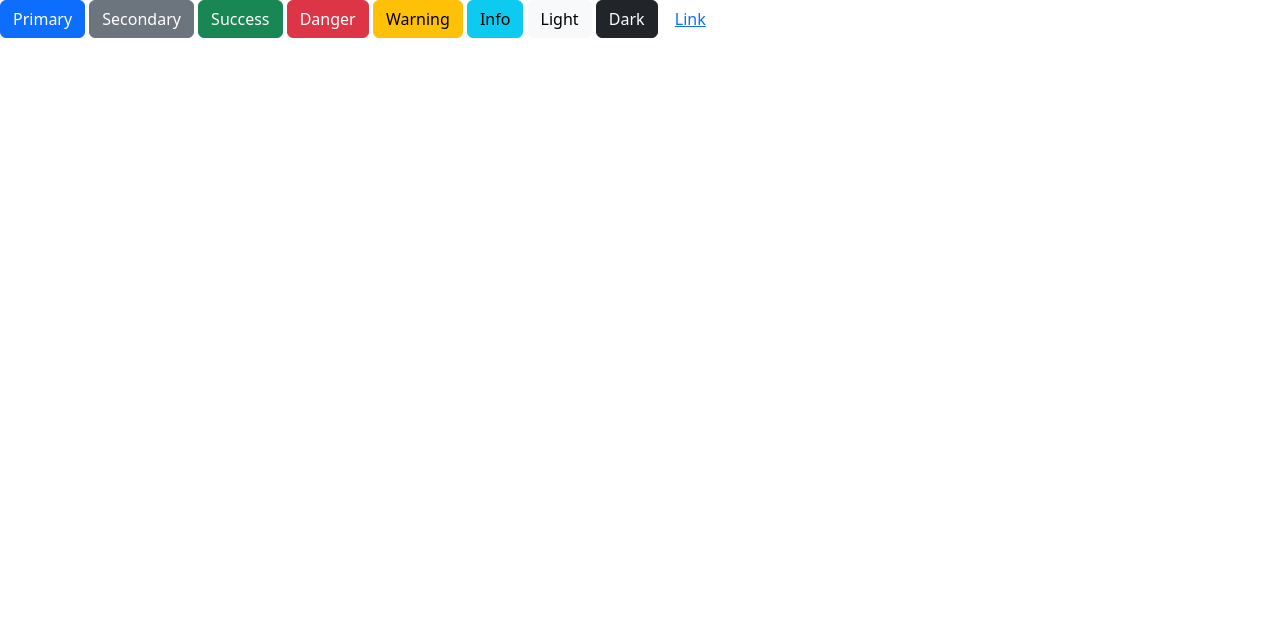
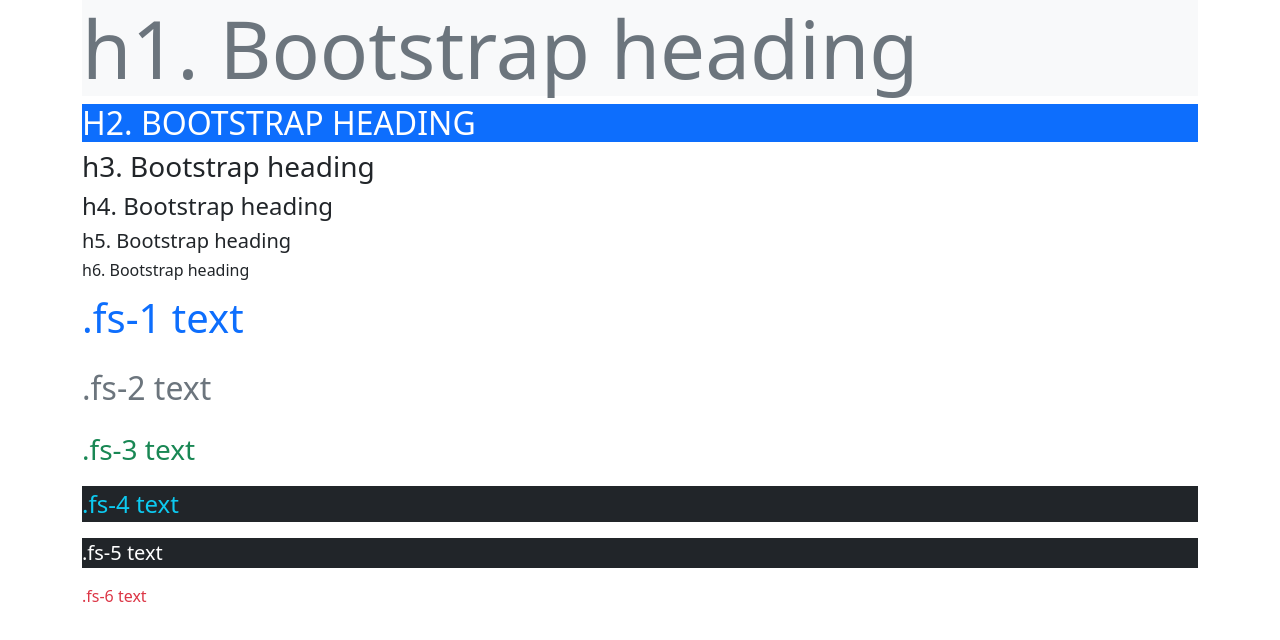
Before and after one commit to konstantine811/Bootstrap_practic, a plain HTML site: page index.html in a window 1280 px wide. Drawn offline with nearby package versions, Linux system fonts and the light colour scheme.

Commit message:
add typography and text colors

```diff
--- a/index.html
+++ b/index.html
@@ -21,14 +21,22 @@
     />
   </head>
   <body>
-    <button type="button" class="btn btn-primary">Primary</button>
-    <button type="button" class="btn btn-secondary">Secondary</button>
-    <button type="button" class="btn btn-success">Success</button>
-    <button type="button" class="btn btn-danger">Danger</button>
-    <button type="button" class="btn btn-warning">Warning</button>
-    <button type="button" class="btn btn-info">Info</button>
-    <button type="button" class="btn btn-light">Light</button>
-    <button type="button" class="btn btn-dark">Dark</button>
-    <button type="button" class="btn btn-link">Link</button>
+    <div class="container">
+      <h1 class="display-1 text-muted bg-light text-nowrap">
+        h1. Bootstrap heading
+      </h1>
+      <h2 class="text-uppercase text-bg-primary">h2. Bootstrap heading</h2>
+      <h3>h3. Bootstrap heading</h3>
+      <h4>h4. Bootstrap heading</h4>
+      <h5>h5. Bootstrap heading</h5>
+      <h6>h6. Bootstrap heading</h6>
+
+      <p class="fs-1 text-primary">.fs-1 text</p>
+      <p class="fs-2 text-secondary">.fs-2 text</p>
+      <p class="fs-3 text-success">.fs-3 text</p>
+      <p class="fs-4 text-info bg-dark">.fs-4 text</p>
+      <p class="fs-5 text-white bg-dark">.fs-5 text</p>
+      <p class="fs-6 text-danger">.fs-6 text</p>
+    </div>
   </body>
 </html>
```
